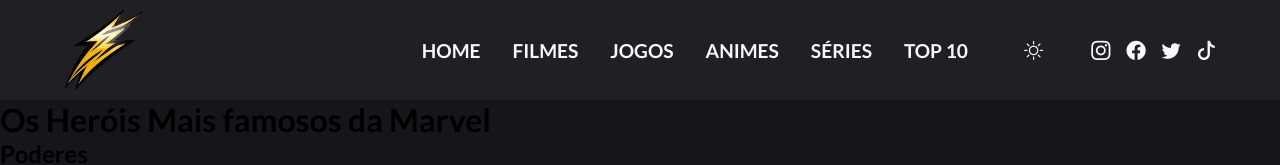
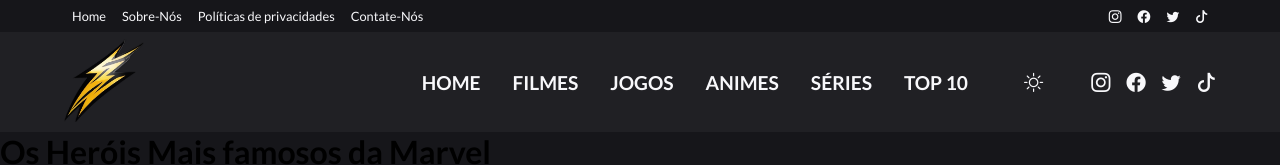
Before and after one commit to DevEduardoSouza/GeekInsider, a plain HTML site: page index.html in a window 1280 px wide. Shown: the top 165 px of the page. Drawn offline with nearby package versions, Linux system fonts and the light colour scheme.

Commit message:
feat: Add novo navegação para informações sobre o site

```diff
--- a/index.html
+++ b/index.html
@@ -21,8 +21,33 @@
 </head>
 <body>
 
-  <!-- Container do Header -->
+  <!-- Container Header -->
     <div class="container-header">
+
+      <!-- About site -->
+      <div class="informations-about">
+        <div class="informations-about-content container">
+          <nav class="navbar-infos">
+            <ul class="infos-about">
+              <li> <a href="#">Home</a> </li>
+              <li> <a href="#">Sobre-Nós</a> </li>
+              <li> <a href="#">Políticas de privacidades</a> </li>
+              <li> <a href="#">Contate-Nós</a></li>
+            </ul>
+
+            <ul class="infos-social-media">
+              <li> <a href="#"><i class="bi bi-instagram"></i> </a> </li>
+              <li> <a href="#"><i class="bi bi-facebook"></i> </a> </li>
+              <li> <a href="#"><i class="bi bi-twitter"></i> </a> </li>
+              <li> <a href="#"><i class="bi bi-tiktok"></i> </a> </li>
+            </ul>
+          </nav>
+
+        </div>
+      </div>
+      <!--END About site -->
+
+      <!-- Header -->
       <header class="container">
         <div class="logo">
           <img src="imgs/logo-geekInseder-02.png" alt="Logo do site">
@@ -95,8 +120,10 @@
           </button>
         </div>
       </header>
+      <!--  END Header -->
+
     </div>
-  <!--FIM Container do Header -->
+  <!--END ContainerHeader -->
 
    <!-- Main -->
   <main>
@@ -111,14 +138,13 @@
     </picture>
 
   </main>
-  <!-- FIM Main -->
-
+  <!-- END Main -->
 
   <!-- Footer -->
   <footer>
 
   </footer>
-   <!--Fim  Footer -->
+   <!--END Footer -->
 
 
 </body>
--- a/styles/styles.css
+++ b/styles/styles.css
@@ -36,6 +36,11 @@ button{
   border: none;
 }
 
+nav
+ul, li{
+  list-style: none;
+}
+
 .container {
   display: flex;
   justify-content: space-between;
@@ -55,6 +60,25 @@ button{
   width: 100%;
   background-color: var(--main-color);
 }
+
+/* About site */
+.informations-about{
+  background-color: var(--bg-color);
+}
+.informations-about-content{
+
+  margin: 0 auto ;
+  padding: .5rem .5rem;
+  color: #e4e5f1;
+}
+.navbar-infos{
+  width: 100%;
+  display: flex;
+  justify-content: space-between;
+  font-size: .8rem;
+}
+
+/* Header */
 header{
   /* border: 1px solid red; */
   height: 100px;
@@ -67,11 +91,11 @@ header .logo img{
   width: 80px;
   cursor: pointer;
 }
-header nav{
+/*header*/ nav{
   display: flex;
   gap: 3rem;
 }
-header ul{
+/*header*/ ul{
   display: flex;
   gap: 1rem;
 }
@@ -85,17 +109,14 @@ header ul.navbar i{
 header ul.social-media{
   font-size: 1.2rem;
 }
-header ul li{
-  list-style: none;
-}
 header ul.navbar li a{
   padding: .5rem;
   font-size: 1.2rem;
 }
-header ul li a:hover{
+/*header*/ ul li a:hover{
   color: var(--styled-color);
 }
-header ul li:hover{
+/*header*/ ul li:hover{
   color: var(--styled-color);
 }
 header .btn-hamburger{
@@ -197,6 +218,9 @@ header .btn-hamburger button:active{
     gap: 1rem;
     border-radius: .4rem;
   }
+  header nav ul.navbar > li{
+    padding-top: 1.2rem;
+  }
 
   header nav ul.navbar li a:hover{
     background-color: #25282F;
```
